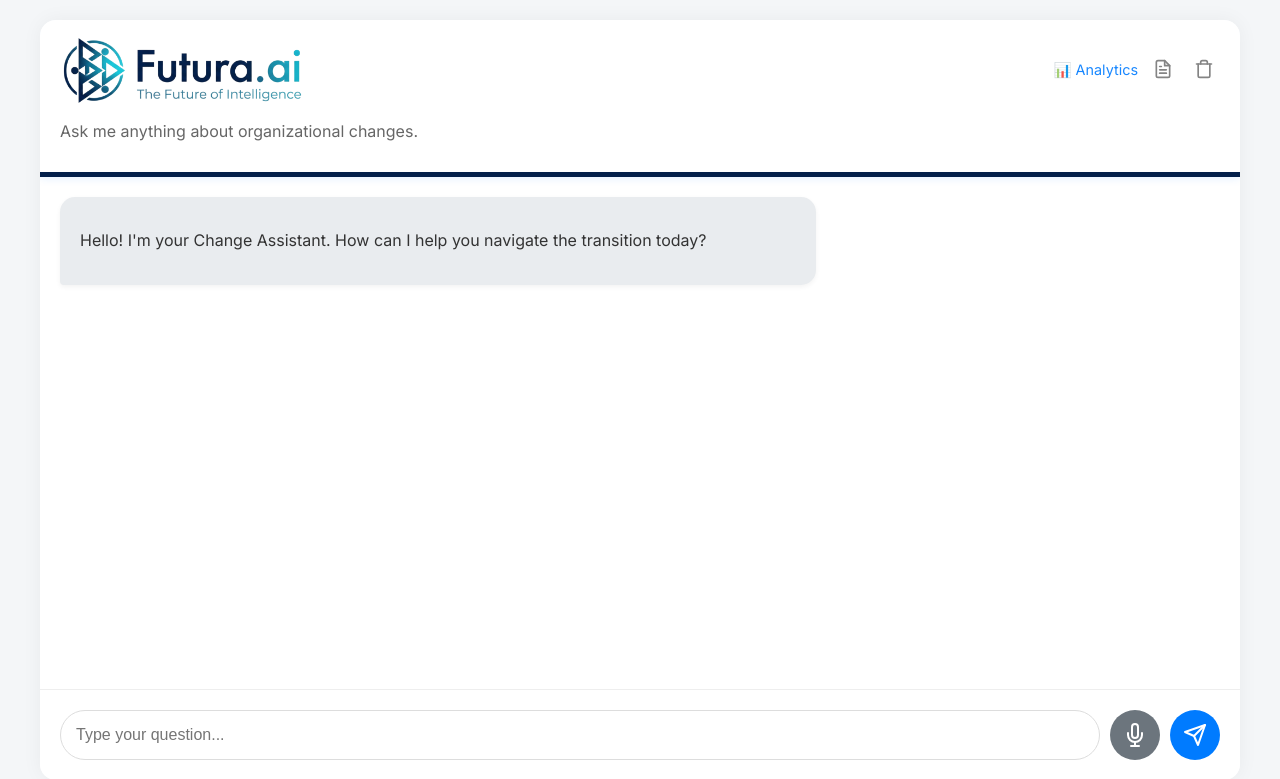
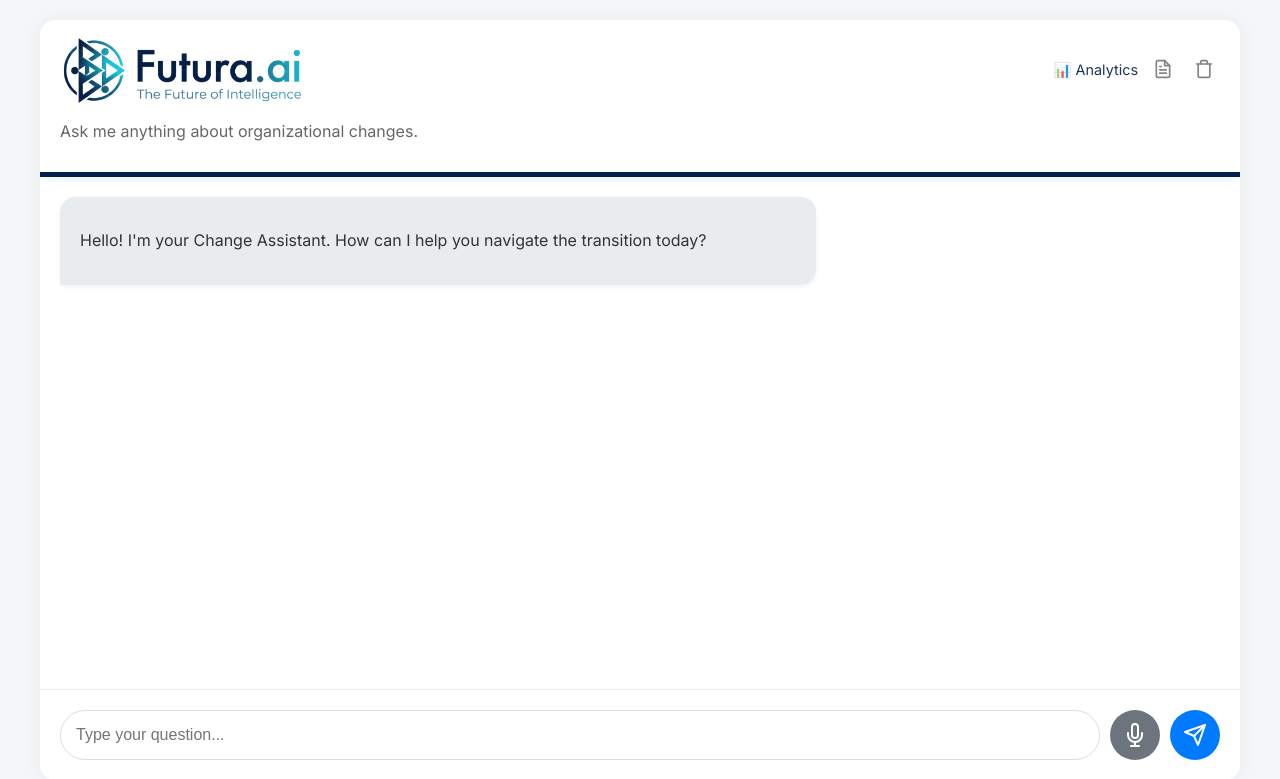
Before and after one commit to Sonu-Thomas-001/Change-Management-Bot, a Flask app: page / in a window 1280 px wide. Shown: the top 779 px of the page. Run offline with Flask 3, Linux system fonts and the light colour scheme; parts of the project's set-up code (start-up, migrations or seed data) failed here and were passed over; some libraries are stand-ins or nearby versions.

```diff
--- a/static/style.css
+++ b/static/style.css
@@ -69,7 +69,7 @@ body {
 }
 
 .analytics-link {
-    color: #007bff;
+    color: #031f4a;
     text-decoration: none;
     font-size: 0.9rem;
     opacity: 0.9;
```
